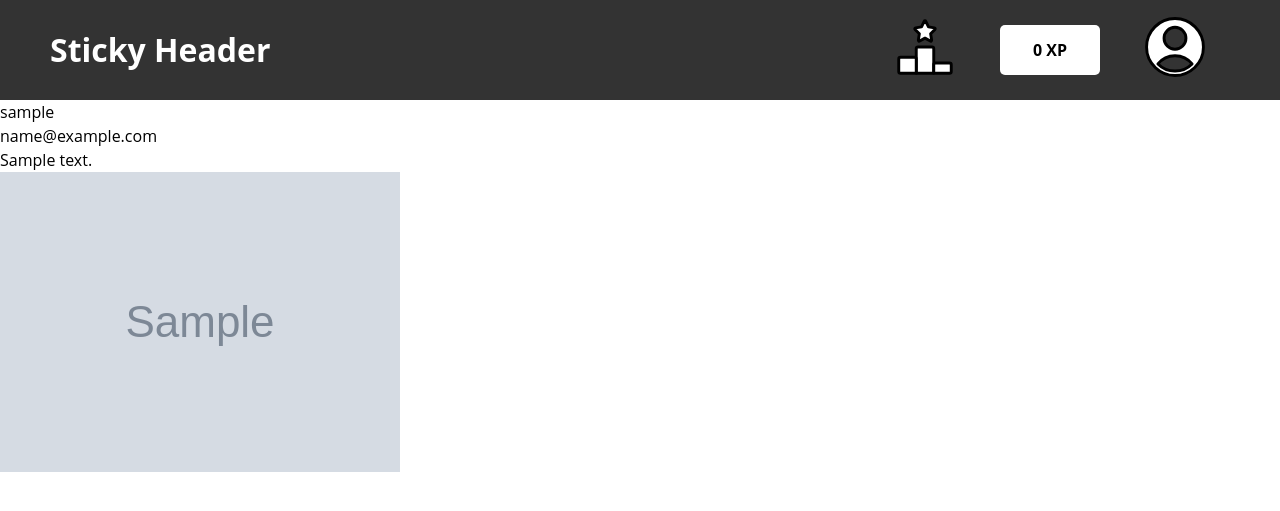
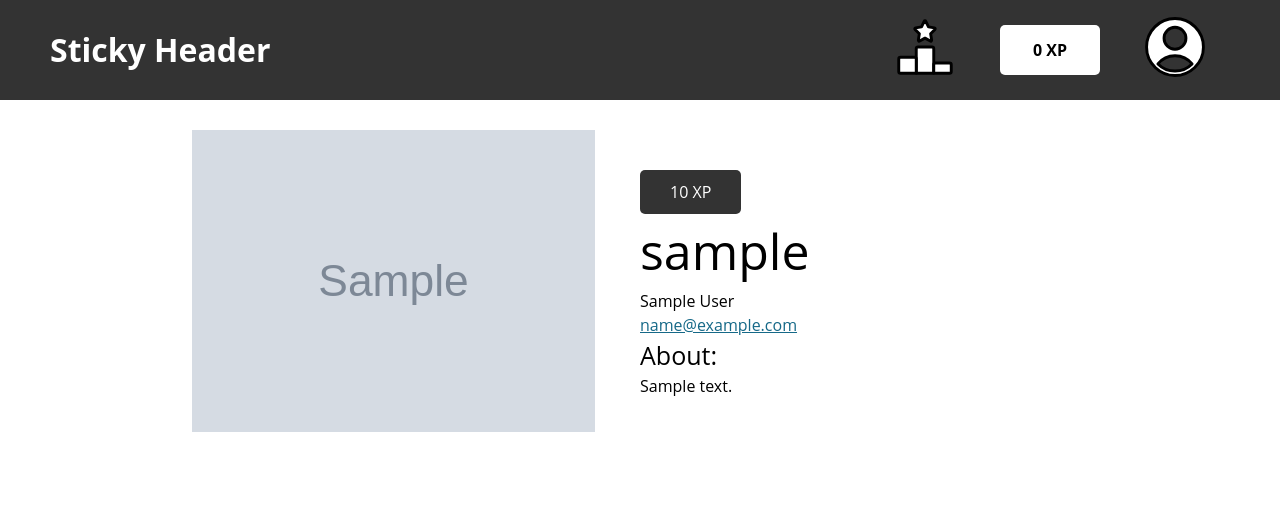
Before and after one commit to buldozer5647/kursova3, a Django app: template task_manager/users/templates/users/profile.html in a window 1280 px wide. Shown: the top 511 px of the page. Run offline with Django 4.2, Linux system fonts and the light colour scheme; the template is opened without the code that fills it: values that come from a table or form of the project are taken from there, others are empty; tables that the repository leaves empty hold one stand-in row (values such as "Sample post"); grey boxes marked "Sample" are stand-in pictures.

Commit message:
Add User pages

```diff
--- a/task_manager/task_manager/settings.py
+++ b/task_manager/task_manager/settings.py
@@ -126,6 +126,7 @@ STATIC_URL = 'static/'
 
 STATICFILES_DIRS = [
     os.path.join(BASE_DIR, "tasks", "static"),
+    os.path.join(BASE_DIR, "users", "static"),
     os.path.join(BASE_DIR, "static")
 ]
 
--- a/task_manager/task_manager/urls.py
+++ b/task_manager/task_manager/urls.py
@@ -22,7 +22,8 @@ from django.conf.urls.static import static
 urlpatterns = [
     path('admin/', admin.site.urls),
     path("", include("tasks.urls")),
-    path("users/", include("users.urls"))
+    path("user/", include("users.urls")),
+    path("user/<str:username>", include("users.urls"))
 ]
 
 if settings.DEBUG:
--- a/task_manager/templates/main.html
+++ b/task_manager/templates/main.html
@@ -7,6 +7,7 @@
     <title>Home</title>
     <link rel="stylesheet" type="text/css" href="{% static 'tasks/styles/home.css' %}">
     <link rel="stylesheet" type="text/css" href="{% static 'styles/navbar.css' %}">
+    <link rel="stylesheet" type="text/css" href="{% static 'users/styles/profile.css' %}">
     <script src="https://code.jquery.com/jquery-1.12.4.min.js" integrity="sha256-ZosEbRLbNQzLpnKIkEdrPv7lOy9C27hHQ+Xp8a4MxAQ=" crossorigin="anonymous"></script>
 </head>
 <body>
--- a/task_manager/users/models.py
+++ b/task_manager/users/models.py
@@ -9,7 +9,7 @@ class Profile(models.Model):
     profile_image = models.ImageField(null=True, blank=True,
                                       default="profiles/default_pfp.png",
                                       upload_to="profiles/")
-    xp_amount = models.IntegerField(default=0, editable=False)
+    xp_amount = models.IntegerField(default=0)
 
     def __str__(self):
         return self.user.username
--- /dev/null
+++ b/task_manager/users/static/users/styles/profile.css
@@ -0,0 +1,54 @@
+* {
+    box-sizing: border-box;
+    padding: 0;
+    margin: 0;
+}
+
+.profile-container {
+    display: flex;
+    justify-content: center;
+    align-items: center;
+
+    margin: 30px auto;
+
+    width: 70%;
+}
+
+.profile-pfp {
+    width: 50%;
+}
+
+.profile-pfp img {
+    object-fit: cover;
+
+    width: 90%;
+    height: 90%;
+    max-width: 500px;
+}
+
+.profile-info {
+    display: flex;
+    flex-direction: column;
+
+    width: 50%;
+}
+
+.profile-info a {
+    color: #166988;
+}
+
+#profile-username {
+    font-size: 50px;
+}
+
+#profile-about {
+    font-size: 25px;
+}
+
+#profile-xp-amount {
+    width: fit-content;
+    padding: 10px 30px;
+    border-radius: 5px;
+    color: #fff;
+    background-color: #333;
+}
--- a/task_manager/users/templates/users/profile.html
+++ b/task_manager/users/templates/users/profile.html
@@ -4,16 +4,25 @@
 
 {% block content %}
 
-<div>
-    <p>{{ profile.user.username }}</p>
-    <p>{{ profile.user.email }}</p>
-    <p>{{ profile.bio }}</p>
-    {% if profile.profile_image %}
-        <img src="{{ profile.profile_image.url }}" alt="Profile Image">
-    {% else %}
-        <p>no mange</p>
-        <img src="{% static 'images/profiles/default_pfp.png' %}" alt="">
-    {% endif %}
+<div class="profile-container">
+
+    <div class="profile-pfp">
+        {% if profile.profile_image %}
+            <img src="{{ profile.profile_image.url }}" alt="Profile Image">
+        {% else %}
+            <img class="profile-pfp" src="{% static 'images/profiles/default_pfp.png' %}" alt="">
+        {% endif %}
+    </div>
+
+    <div class="profile-info">
+        <div id="profile-xp-amount">{{ profile.xp_amount }} XP</div>
+        <p id="profile-username">{{ profile.user.username }}</p>
+        <p>{{ profile.user.first_name }} {{ profile.user.last_name }}</p>
+        <p><a href="mailto: {{ profile.user.email }}">{{ profile.user.email }}</a></p>
+        <p id="profile-about">About:</p>
+        <p>{{ profile.bio }}</p>
+    </div>
+
 </div>
 
 {% endblock %}
```
Also changed, not shown: task_manager/users/views.py (+8 -3 lines), task_manager/users/migrations/0004_alter_profile_xp_amount.py (added).
